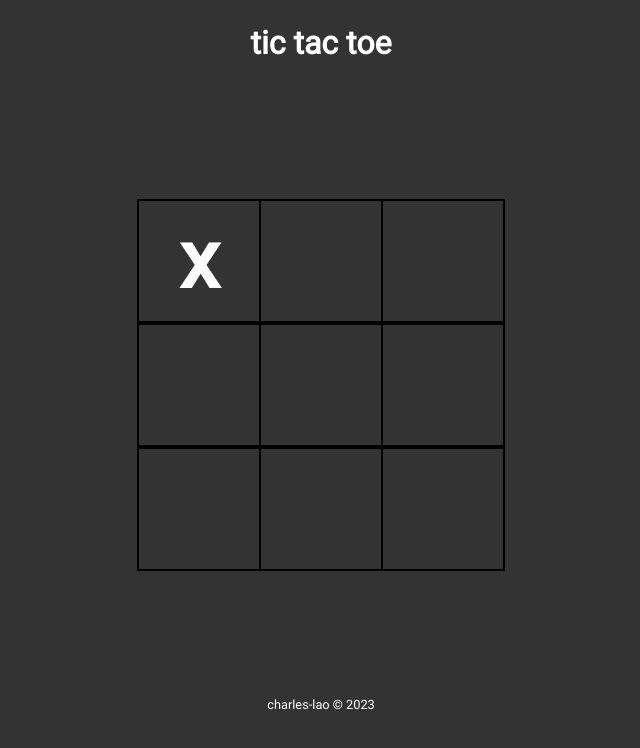
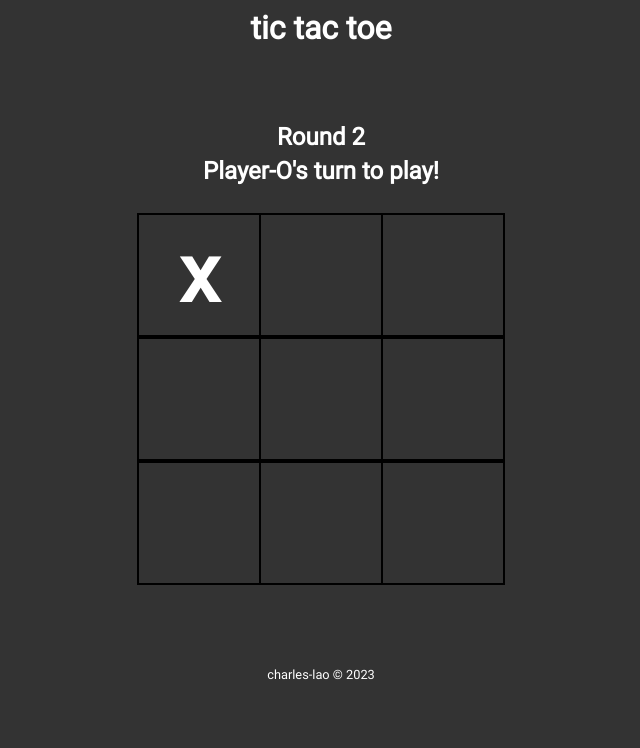
Before and after one commit to charles-lao/tic-tac-toe, a website: page index.html in a window 1280 px wide. Both pictures are taken after a click on the element 518 px from the left and 261 px from the top of the page. Shown: the whole page, without its empty margins (319-959 px from the left). Drawn offline with Linux system fonts and the light colour scheme.

Commit message:
Add display for round number and current player

```diff
--- a/index.html
+++ b/index.html
@@ -15,6 +15,13 @@
             <h1>tic tac toe</h1>
         </div>
 
+        <div class="main-content">
+
+            <div class="status-container">
+                <h3 id="status-header"></h3>
+                <p id="status-text"></p>
+            </div>
+
             <div class="table-container">
                 <table>
                     <thead>
@@ -24,6 +31,7 @@
                     </tbody>
                 </table>
             </div>
+        </div>
 
         <div class="footer">
             <h3>charles-lao © 2023</h3>
--- a/scripts/script.js
+++ b/scripts/script.js
@@ -16,6 +16,9 @@ const gameBoard = (() => {
 const displayController = ((board) => {
 
     const _tBody = document.querySelector('.table-body');
+    const _statusHeader = document.querySelector('#status-header');
+    const _statusText = document.querySelector('#status-text');
+
 
     const renderBoard = () => {
         _tBody.textContent = '';
@@ -45,8 +48,13 @@ const displayController = ((board) => {
 
     };
 
+    const displayRound = (roundNo, name) => {
+        _statusHeader.textContent = `Round ${roundNo}`;
+        _statusText.textContent = `${name}'s turn to play!`;
+    }
+
     return {
-        renderBoard
+        renderBoard, displayRound
     };
 
 })(gameBoard.board);
@@ -55,6 +63,7 @@ const displayController = ((board) => {
 const Player = (name, playerType) => ({
         name, playerType
     });
+
 
 const game = (() => {
 
@@ -66,6 +75,7 @@ const game = (() => {
     const start = () => {
 
         displayController.renderBoard();
+        displayController.displayRound(1, playerX.name);
 
     }
 
@@ -89,9 +99,30 @@ const game = (() => {
         if(_checkAvailableCell(boardIndex) == true) {
             const moveType = _checkPlayerTurn();
             gameBoard.board[boardIndex] = moveType;
+
+            // increase current round number
+            roundNo++;
+
+
+            if(roundNo < 10) {
+                // update status display
+                let playerName;
+
+                if (moveType == 'x'){
+                    playerName = playerO.name;
+                } else {
+                    playerName = playerX.name;
+                }
+
+                displayController.displayRound(roundNo, playerName);
+            }
+
         }
 
+        // refresh board display
         displayController.renderBoard();
+
+
     };
 
     const _checkPlayerTurn = () => {
@@ -100,10 +131,8 @@ const game = (() => {
 
         if( (roundNo % 2) === 0){
             moveType = playerO.playerType;
-            roundNo++;
         } else {
             moveType =  playerX.playerType;
-            roundNo++;
         }
 
         return moveType;
--- a/styles/style.css
+++ b/styles/style.css
@@ -15,7 +15,7 @@ body {
     display: grid;
     align-items: center;
     justify-content: center;
-    grid-template-rows: 85px 600px 40px;
+    grid-template-rows: 55px 600px 40px;
 }
 
 .header {
@@ -25,9 +25,27 @@ body {
 }
 
 h1 {
-    font-size: 2em;
+    font-size: 2rem;
     font-weight: bolder;
 }
+
+.main-content {
+    display: flex;
+    flex-direction: column;
+    gap: 30px
+}
+
+.status-container {
+    font-size: 1.5rem;
+    display: flex;
+    flex-direction: column;
+    align-items: center;
+    justify-content: center;
+    font-weight: bold;
+    gap: 10px;
+}
+
+
 
 tr, td {
     border: 1px solid black;
```
Lines whose indentation alone changed are shown as unchanged.
